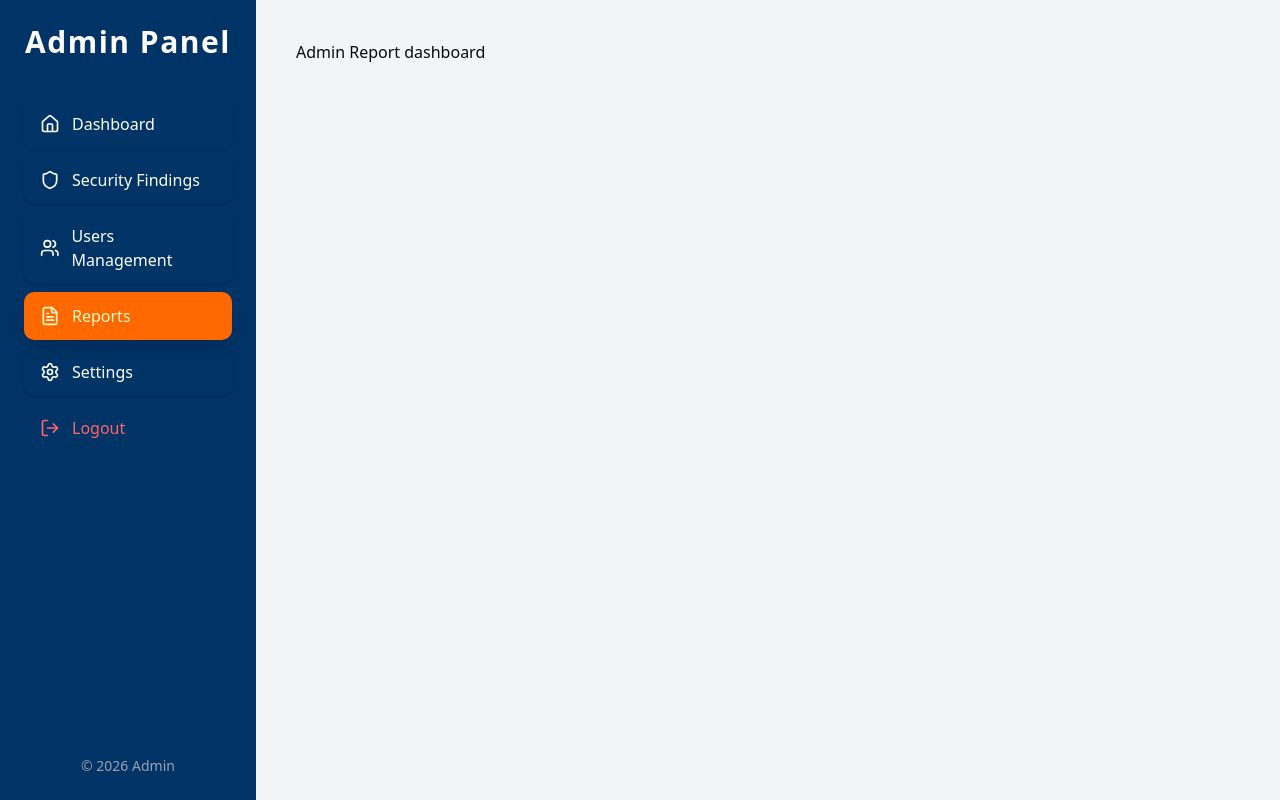
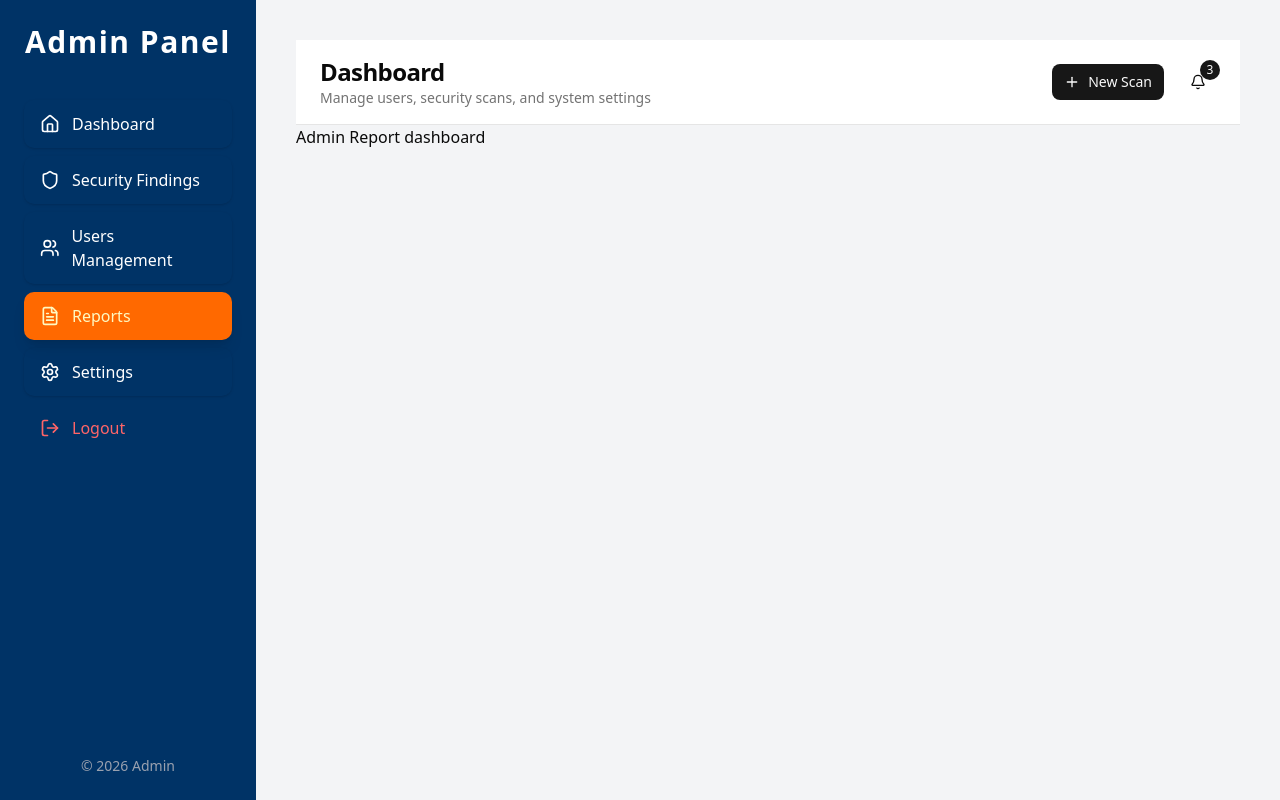
Before and after one commit to vulnerability-scanner-website/Final-year-project, a Next.js app in the folder frontend/: page /dashboard/admin/Reports in a window 1280 px wide. Built offline with nearby package versions, Linux system fonts and the light colour scheme.

Commit message:
add header

```diff
--- a/frontend/src/app/dashboard/admin/Reports/page.jsx
+++ b/frontend/src/app/dashboard/admin/Reports/page.jsx
@@ -1,9 +1,11 @@
-import React from 'react'
+import React from "react";
+import { DashboardHeader } from "@/components/header/header";
 
 export default function page() {
   return (
     <div>
+      <DashboardHeader role={"admin"} />
       <h1>Admin Report dashboard</h1>
     </div>
-  )
+  );
 }
--- /dev/null
+++ b/frontend/src/components/header/header.jsx
@@ -0,0 +1,46 @@
+"use client"
+
+import { Button } from "@/components/ui/button"
+import { Badge } from "@/components/ui/badge"
+import { Plus, Bell } from "lucide-react"
+
+export function DashboardHeader({ role }) {
+
+  const subtitle =
+    role === "admin"
+      ? "Manage users, security scans, and system settings"
+      : "Manage your security scans and project vulnerabilities"
+
+  return (
+    <header className="flex items-center justify-between border-b bg-background px-6 py-4">
+
+      {/* Left */}
+      <div>
+        <h1 className="text-2xl font-semibold tracking-tight">
+          Dashboard
+        </h1>
+        <p className="text-sm text-muted-foreground">
+          {subtitle}
+        </p>
+      </div>
+
+      {/* Right */}
+      <div className="flex items-center gap-4">
+        <Button className="flex items-center gap-2">
+          <Plus className="h-4 w-4" />
+          New Scan
+        </Button>
+
+        <div className="relative">
+          <Button variant="ghost" size="icon">
+            <Bell className="h-5 w-5" />
+          </Button>
+          <Badge className="absolute -right-1 -top-1 h-5 w-5 rounded-full p-0 flex items-center justify-center">
+            3
+          </Badge>
+        </div>
+      </div>
+
+    </header>
+  )
+}
--- /dev/null
+++ b/frontend/src/components/ui/badge.jsx
@@ -0,0 +1,46 @@
+import * as React from "react"
+import { cva } from "class-variance-authority";
+import { Slot } from "radix-ui"
+
+import { cn } from "@/lib/utils"
+
+const badgeVariants = cva(
+  "inline-flex items-center justify-center rounded-full border border-transparent px-2 py-0.5 text-xs font-medium w-fit whitespace-nowrap shrink-0 [&>svg]:size-3 gap-1 [&>svg]:pointer-events-none focus-visible:border-ring focus-visible:ring-ring/50 focus-visible:ring-[3px] aria-invalid:ring-destructive/20 dark:aria-invalid:ring-destructive/40 aria-invalid:border-destructive transition-[color,box-shadow] overflow-hidden",
+  {
+    variants: {
+      variant: {
+        default: "bg-primary text-primary-foreground [a&]:hover:bg-primary/90",
+        secondary:
+          "bg-secondary text-secondary-foreground [a&]:hover:bg-secondary/90",
+        destructive:
+          "bg-destructive text-white [a&]:hover:bg-destructive/90 focus-visible:ring-destructive/20 dark:focus-visible:ring-destructive/40 dark:bg-destructive/60",
+        outline:
+          "border-border text-foreground [a&]:hover:bg-accent [a&]:hover:text-accent-foreground",
+        ghost: "[a&]:hover:bg-accent [a&]:hover:text-accent-foreground",
+        link: "text-primary underline-offset-4 [a&]:hover:underline",
+      },
+    },
+    defaultVariants: {
+      variant: "default",
+    },
+  }
+)
+
+function Badge({
+  className,
+  variant = "default",
+  asChild = false,
+  ...props
+}) {
+  const Comp = asChild ? Slot.Root : "span"
+
+  return (
+    <Comp
+      data-slot="badge"
+      data-variant={variant}
+      className={cn(badgeVariants({ variant }), className)}
+      {...props} />
+  );
+}
+
+export { Badge, badgeVariants }
```
